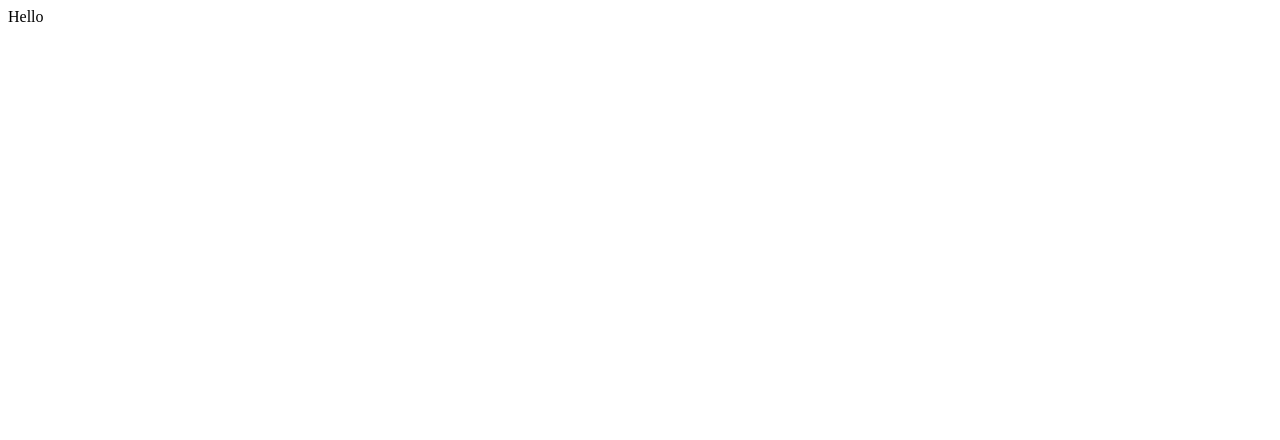
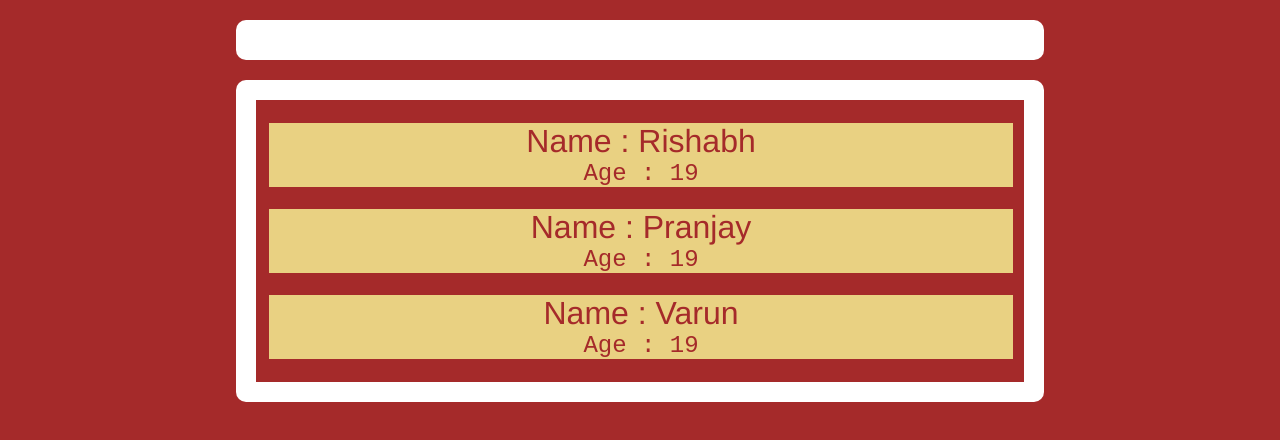
Before and after one commit to rishabhgl/dummy-register-form, a React (Create React App) app: page / in a window 1280 px wide. Shown: the top 440 px of the page. Built offline with nearby package versions, Linux system fonts and the light colour scheme.

Commit message:
finished user list component

```diff
--- a/src/App.js
+++ b/src/App.js
@@ -1,9 +1,31 @@
-import styles from './App.modules.css';
+import { useState } from 'react';
+import UserForm from './components/UserForm';
+import Card from './UI/Card';
+import UserList from './components/UserList';
+import styles from './App.module.css';
 
 function App() {
+
+  const initialUsers = [
+    {name: 'Rishabh', age: 19, id: Math.random().toString()},
+    {name: 'Pranjay', age: 19,id: Math.random().toString()},
+    {name: 'Varun', age: 19,id: Math.random().toString()}
+  ]
+
+  const [users,setUsers] = useState(initialUsers);
+
+  const userAddedHandler = user => {
+    setUsers(prevUsers => [...prevUsers,user]);
+  }
+
   return (
     <div className= {styles.App}>
-      Hello
+      <Card>
+        <UserForm onUserAdded = {userAddedHandler}/>
+      </Card>
+      <Card>
+        <UserList users = {users} />
+      </Card>
     </div>
   );
 }
--- /dev/null
+++ b/src/App.module.css
@@ -0,0 +1,9 @@
+body{
+  background-color: brown;
+  margin:0px;
+}
+
+.App {
+  text-align: center;
+  color:white;
+}
--- a/src/App.modules.css
+++ /dev/null
@@ -1,5 +0,0 @@
-.App {
-  text-align: center;
-  background-color: brown;
-  color:white;
-}
--- /dev/null
+++ b/src/UI/Card.js
@@ -0,0 +1,9 @@
+import cardStyles from './Card.module.css';
+
+const Card = (props) => {
+    return ( <div className = {cardStyles.card}>
+        {props.children}
+    </div>);
+}
+
+export default Card;
--- /dev/null
+++ b/src/UI/Card.module.css
@@ -0,0 +1,8 @@
+.card{
+    background-color: white;
+    padding:20px;
+    width:60%;
+    border-radius: 10px;
+    box-shadow: 10px;
+    margin: 20px auto;
+}
--- /dev/null
+++ b/src/components/UserForm.js
@@ -0,0 +1,7 @@
+import formStyles from './UserForm.module.css';
+
+const UserForm = () => {
+    return ( <div></div> );
+}
+
+export default UserForm;
--- /dev/null
+++ b/src/components/UserItem.js
@@ -0,0 +1,10 @@
+import userItemStyles from './UserItem.module.css';
+
+const UserItem = (props) => {
+    return ( <div className = {userItemStyles['user-item']}>
+        <div className = {userItemStyles.userName}>Name : {props.name}</div>
+        <div className = {userItemStyles.userAge}>Age : {props.age}</div>
+    </div> );
+}
+
+export default UserItem;
--- /dev/null
+++ b/src/components/UserItem.module.css
@@ -0,0 +1,19 @@
+.user-item{
+    border: 1px solid brown;
+    background-color: rgb(233, 209, 130) !important;
+    color: brown;
+    width:100%;
+    margin-bottom: 10px;
+    margin-top: 10px;
+}
+
+.userName{
+    font-family: 'Franklin Gothic Medium', 'Arial Narrow', Arial, sans-serif;
+    font-size: xx-large;
+    font-style: bolder;
+}
+.userAge{
+    font-family:'Courier New', Courier, monospace;
+    font-size: x-large;
+    font-style: bold;
+}
--- /dev/null
+++ b/src/components/UserList.js
@@ -0,0 +1,12 @@
+import userListStyles from './UserList.module.css';
+import UserItem from './UserItem';
+
+const UserList = (props) => {
+    return ( <div className = {userListStyles['user-list']}>
+        {
+            props.users.map(user => <UserItem name = {user.name} age = {user.age} key = {user.id}/>)
+        }
+    </div> );
+}
+
+export default UserList;
--- /dev/null
+++ b/src/components/UserList.module.css
@@ -0,0 +1,7 @@
+.user-list{
+    display:flex;
+    flex-direction: column;
+    border: 2px solid brown;
+    background-color: brown;
+    padding: 10px;
+}
```
Also changed, not shown: src/components/UserForm.module.css (added).
